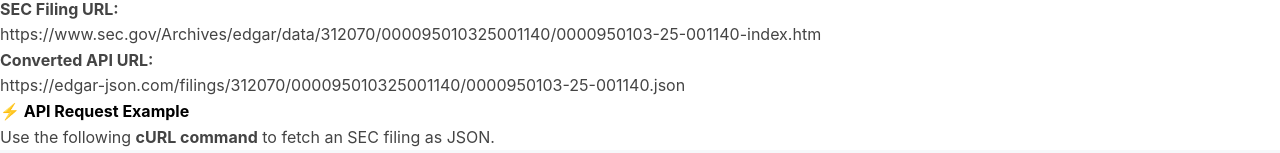
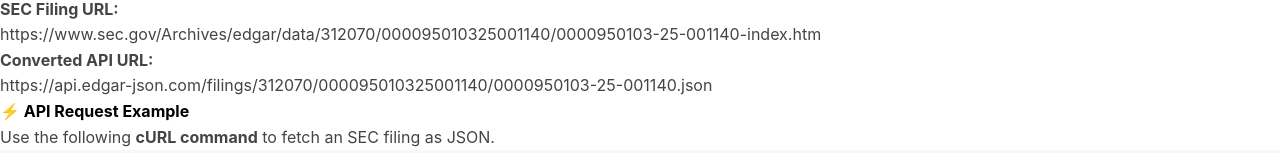
Before and after one commit to deanshelton913/edgar-json-website, a Next.js app: page /docs in a window 1280 px wide. Shown: the part 157-310 px from the top of the page. Built offline with nearby package versions, Linux system fonts and the light colour scheme.

Commit message:
adds subdomain

```diff
--- a/src/app/docs/page.tsx
+++ b/src/app/docs/page.tsx
@@ -322,7 +322,7 @@
 						<strong>Converted API URL:</strong>
 					</p>
 					<p className=" text-sm break-all">
-						https://edgar-json.com/filings/
+						https://api.edgar-json.com/filings/
 						<span className="text-green-600">
 							312070/000095010325001140/0000950103-25-001140
 						</span>
```
